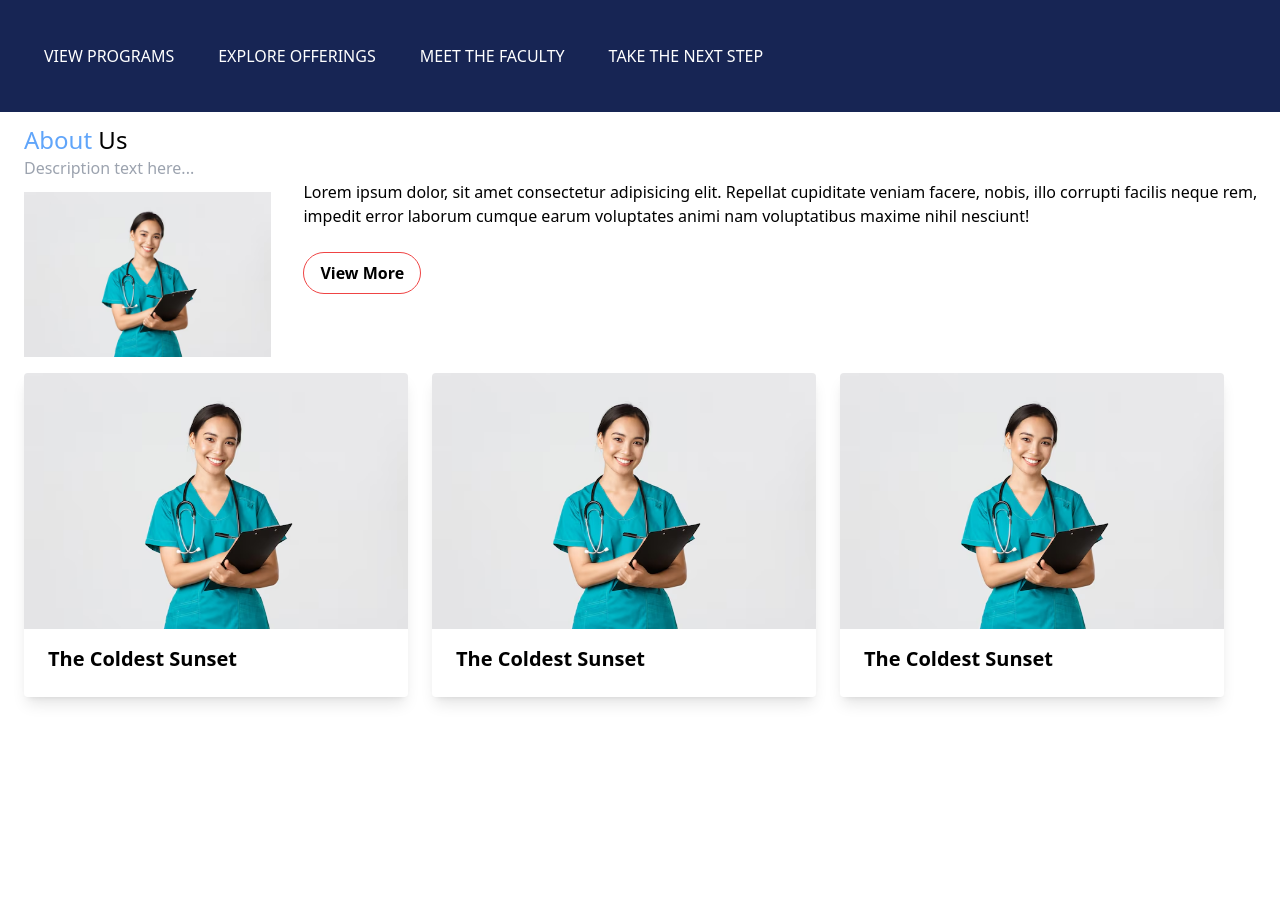
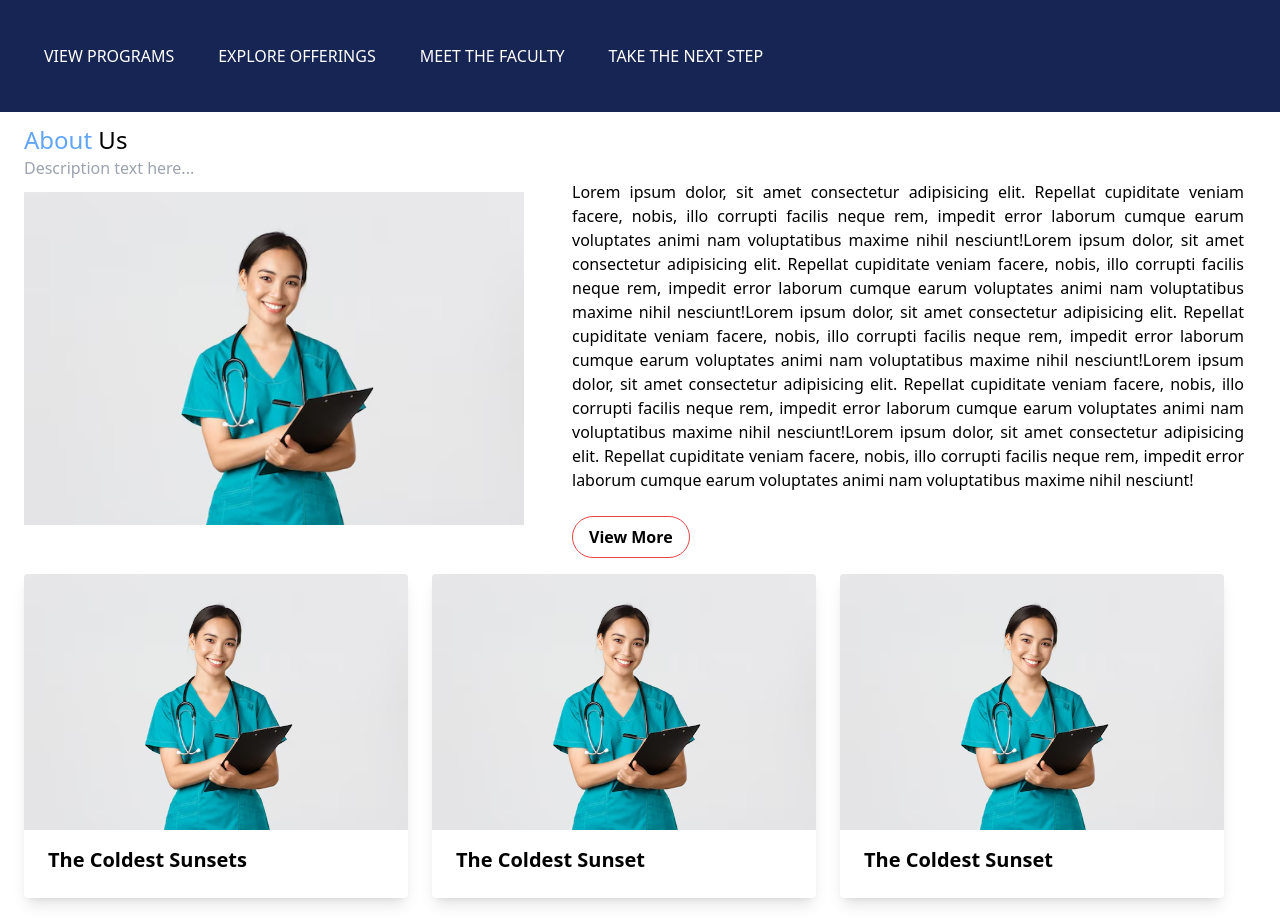
Before and after one commit to GodAawash/office, a website: page index.html in a window 1280 px wide. Before the commit the page ends 800 px from the top, so only its background shows below. Drawn offline with nearby package versions, Linux system fonts and the light colour scheme.

Commit message:
changes done in about page

```diff
--- a/index.html
+++ b/index.html
@@ -22,12 +22,20 @@
     <p class="ml-6 text-sm-1xl text-gray-400 ">Description text here...</p>
   </div>
 
-  <div class="flex flex-col-reverse md:flex-row items-center md:items-start gap-8">
-    <div class=" mt-3 ml-6  md:w-1/3">
+  <div class="flex flex-col-reverse md:flex-row items-center md:items-start gap-12">
+    <div class=" mt-3 ml-6  md:w-1/2">
       <img src="nurse.avif" alt="Nurse">
     </div>
-    <div class="text-sm-1xl">
-      <p>Lorem ipsum dolor, sit amet consectetur adipisicing elit. Repellat cupiditate veniam facere, nobis, illo
+    <div class="text-sm-2xl max-w-2xl mx-auto mr-9 ">
+      <p class = "text-justify ">Lorem ipsum dolor, sit amet consectetur adipisicing elit. Repellat cupiditate veniam facere, nobis, illo
+        corrupti facilis neque rem, impedit error laborum cumque earum voluptates animi nam voluptatibus maxime nihil
+        nesciunt!Lorem ipsum dolor, sit amet consectetur adipisicing elit. Repellat cupiditate veniam facere, nobis, illo
+        corrupti facilis neque rem, impedit error laborum cumque earum voluptates animi nam voluptatibus maxime nihil
+        nesciunt!Lorem ipsum dolor, sit amet consectetur adipisicing elit. Repellat cupiditate veniam facere, nobis, illo
+        corrupti facilis neque rem, impedit error laborum cumque earum voluptates animi nam voluptatibus maxime nihil
+        nesciunt!Lorem ipsum dolor, sit amet consectetur adipisicing elit. Repellat cupiditate veniam facere, nobis, illo
+        corrupti facilis neque rem, impedit error laborum cumque earum voluptates animi nam voluptatibus maxime nihil
+        nesciunt!Lorem ipsum dolor, sit amet consectetur adipisicing elit. Repellat cupiditate veniam facere, nobis, illo
         corrupti facilis neque rem, impedit error laborum cumque earum voluptates animi nam voluptatibus maxime nihil
         nesciunt!</p>
       <div class="mt-6">
@@ -42,7 +50,7 @@
   <div class=" mt-4 ml-6 mb-6 max-w-sm rounded overflow-hidden shadow-lg">
     <img class="w-full" src="nurse.avif" alt="Sunset in the mountains">
     <div class="px-6 py-4">
-      <div class="font-bold text-xl mb-2">The Coldest Sunset</div>
+      <div class="font-bold text-xl mb-2">The Coldest Sunsets</div>
     </div>
    </div>
    <div class=" mt-4 ml-6 mb-6 max-w-sm rounded overflow-hidden shadow-lg">
```
